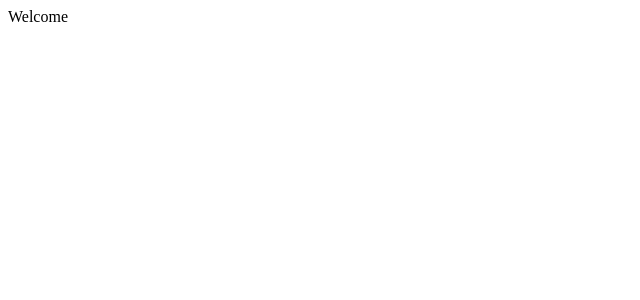
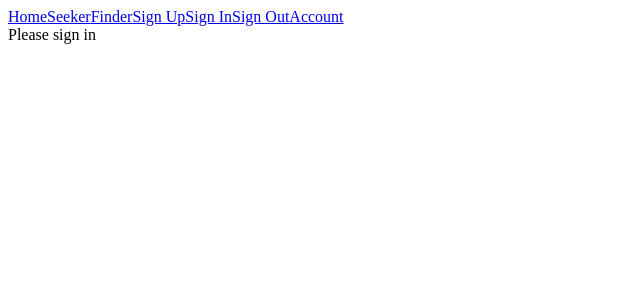
Before and after one commit to leelali/Seeker_Finder, a React (Create React App) app: page /signin in a window 1280 px wide. Shown: the top 300 px of the page, without its empty margins (0-640 px from the left). Built offline with nearby package versions, Linux system fonts and the light colour scheme.

Commit message:
Initiate basic layout of app

```diff
--- a/src/App.js
+++ b/src/App.js
@@ -14,17 +14,20 @@ import Account from './components/Account';
 import './App.css';
 
 class App extends Component {
+
   render() {
     return (
       <BrowserRouter>
-        <Navigation />
-        <Route path='/' exact comopnent={Home} />
-        <Route path='/signup' comopnent={Signup} />
-        <Route path='/signin' comopnent={Signin} />
-        <Route path='/signout' comopnent={Signout} />
-        <Route path='/seeker' comopnent={Seeker} />
-        <Route path='/finder' comopnent={Finder} />
-        <Route path='/account' comopnent={Account} />
+        <div>
+          <Navigation />
+          <Route path='/' exact component={Home} />
+          <Route path='/signup' component={Signup} />
+          <Route path='/signin' component={Signin} />
+          <Route path='/signout' component={Signout} />
+          <Route path='/seeker' component={Seeker} />
+          <Route path='/finder' component={Finder} />
+          <Route path='/account' component={Account} />
+        </div>
       </BrowserRouter>
     );
   }
--- a/src/components/Account.js
+++ b/src/components/Account.js
@@ -3,7 +3,7 @@ import React, { Component } from 'react';
 class Account extends Component {
   render() {
     return (
-      <div>Welcome</div>
+      <div>Welcome to account</div>
     );
   }
 }
--- a/src/components/Finder.js
+++ b/src/components/Finder.js
@@ -3,7 +3,7 @@ import React, { Component } from 'react';
 class Finder extends Component {
   render() {
     return (
-      <div>Welcome</div>
+      <div>I am finder</div>
     );
   }
 }
--- a/src/components/Home.js
+++ b/src/components/Home.js
@@ -3,7 +3,7 @@ import React, { Component } from 'react';
 class Home extends Component {
   render() {
     return (
-      <div>Welcome</div>
+      <h1>Welcome to home</h1>
     );
   }
 }
--- a/src/components/Navigation.js
+++ b/src/components/Navigation.js
@@ -1,9 +1,19 @@
 import React, { Component } from 'react';
+import { Link } from 'react-router-dom';
 
 class Navigation extends Component {
+
   render() {
     return (
-      <div>Welcome</div>
+      <div>
+        <Link key={1} to=''>Home</Link>
+        <Link key={2} to='/seeker'>Seeker</Link>
+        <Link key={3} to='/finder'>Finder</Link>
+        <Link key={4} to='/signup'>Sign Up</Link>
+        <Link key={5} to='/signin'>Sign In</Link>
+        <Link key={6} to='/signout'>Sign Out</Link>
+        <Link key={7} to='/account'>Account</Link>
+      </div>
     );
   }
 }
--- a/src/components/Seeker.js
+++ b/src/components/Seeker.js
@@ -3,7 +3,7 @@ import React, { Component } from 'react';
 class Seeker extends Component {
   render() {
     return (
-      <div>Welcome</div>
+      <div>I am Seeker</div>
     );
   }
 }
--- a/src/components/Signin.js
+++ b/src/components/Signin.js
@@ -3,7 +3,7 @@ import React, { Component } from 'react';
 class Signin extends Component {
   render() {
     return (
-      <div>Welcome</div>
+      <div>Please sign in</div>
     );
   }
 }
--- a/src/components/Signout.js
+++ b/src/components/Signout.js
@@ -3,7 +3,7 @@ import React, { Component } from 'react';
 class Signout extends Component {
   render() {
     return (
-      <div>Welcome</div>
+      <div>Please sign out</div>
     );
   }
 }
--- a/src/components/Signup.js
+++ b/src/components/Signup.js
@@ -3,7 +3,7 @@ import React, { Component } from 'react';
 class Signup extends Component {
   render() {
     return (
-      <div>Welcome</div>
+      <div>Please sign up</div>
     );
   }
 }
--- a/src/index.js
+++ b/src/index.js
@@ -1,12 +1,10 @@
 import React from 'react';
 import ReactDOM from 'react-dom';
-import { BrowserRouter as Router } from 'react-router-dom';
+// import { BrowserRouter as Router } from 'react-router-dom';
 import App from './App';
 
 
 ReactDOM.render(
-  <Router>
-    <App />
-  </Router>,
+  <App />,
   document.getElementById('root')
 );
```
